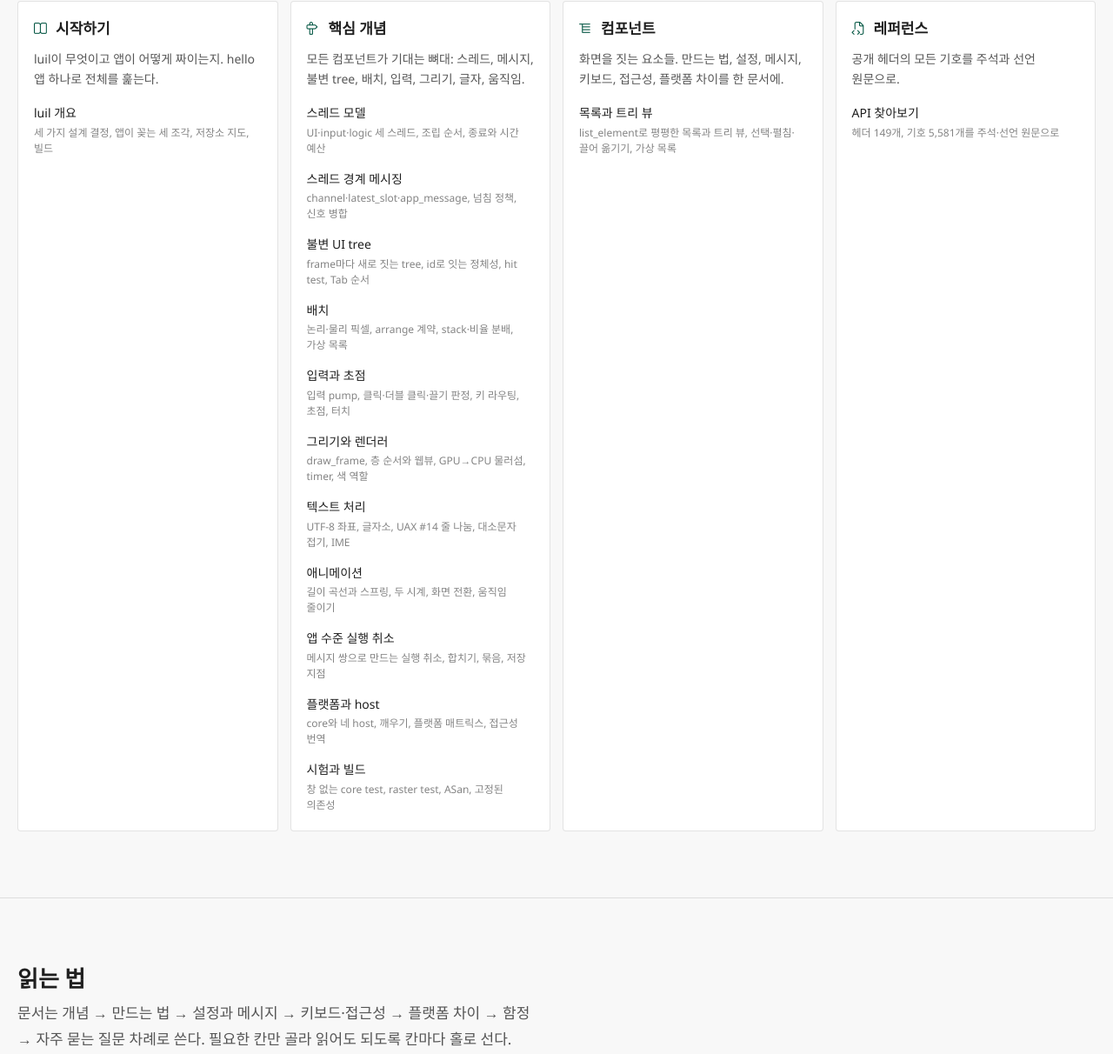
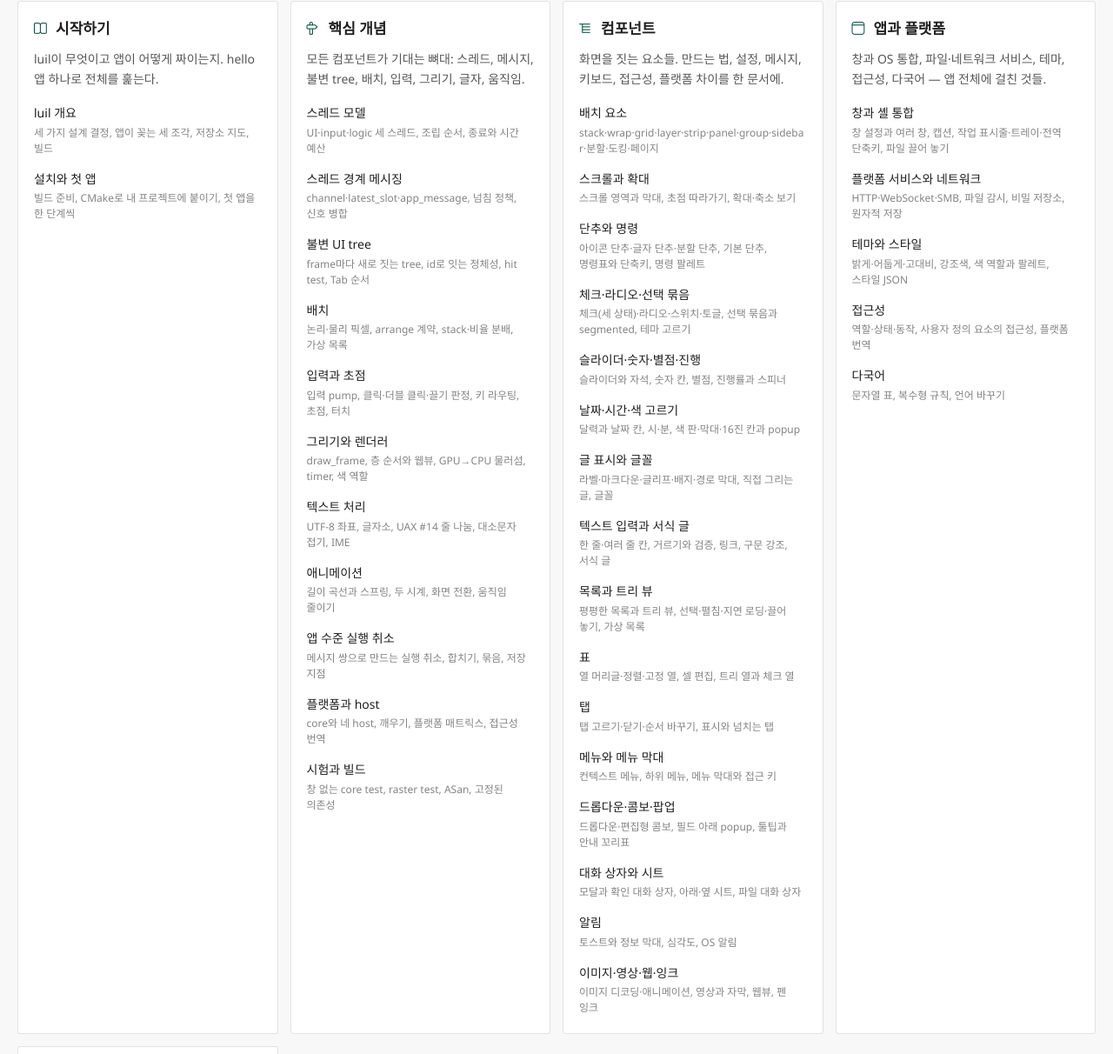
Before and after one commit to yuldK/luil, a plain HTML site: page docs/manual/index.html in a window 1280 px wide. Shown: the part 1028-2240 px from the top of the page at 87% size. Drawn offline with nearby package versions, Linux system fonts and the light colour scheme; a web font is replaced by a local one.

Commit message:
docs: 설명서 차례에 컴포넌트·앱과 플랫폼 문서 자리를 두고 문서별 검사 도구를 더한다
- manual.js의 DOCS에 쓸 문서 21개(컴포넌트 16, 앱과 플랫폼 5, 설치와 첫 앱)의 자리를 둔다.
- tools/check_page.mjs: 문서 하나를 네 가지 화면으로 열어 오류·넘침·빈 코드를 본다.
- fill_excerpts.py·gen_pages.py가 인자로 준 문서만 고칠 수 있게 한다 (나눠 쓸 때 서로 덮지 않게).
- AUTHORING.md에 문서별 작업 순서와 본보기(lists.html)를 적는다.

Co-Authored-By: Claude Opus 5.5 <noreply@anthropic.com>
Claude-Session: https://claude.ai/code/session_01Q38DNDc7NcRxQgmY7nQ41X

```diff
--- a/docs/manual/assets/manual.js
+++ b/docs/manual/assets/manual.js
@@ -21,6 +21,7 @@
         pages: [
           { id: "home", file: "index.html", title: "설명서 홈" },
           { id: "overview", file: "overview.html", title: "luil 개요" },
+          { id: "start", file: "start.html", title: "설치와 첫 앱" },
         ],
       },
       {
@@ -43,7 +44,35 @@
       {
         id: "ui",
         name: "컴포넌트",
-        pages: [{ id: "lists", file: "lists.html", title: "목록과 트리 뷰" }],
+        pages: [
+          { id: "containers", file: "containers.html", title: "배치 요소" },
+          { id: "scrolling", file: "scrolling.html", title: "스크롤과 확대" },
+          { id: "buttons", file: "buttons.html", title: "단추와 명령" },
+          { id: "choices", file: "choices.html", title: "체크·라디오·선택 묶음" },
+          { id: "values", file: "values.html", title: "슬라이더·숫자·별점·진행" },
+          { id: "pickers", file: "pickers.html", title: "날짜·시간·색 고르기" },
+          { id: "text-display", file: "text-display.html", title: "글 표시와 글꼴" },
+          { id: "text-input", file: "text-input.html", title: "텍스트 입력과 서식 글" },
+          { id: "lists", file: "lists.html", title: "목록과 트리 뷰" },
+          { id: "table", file: "table.html", title: "표" },
+          { id: "tabs", file: "tabs.html", title: "탭" },
+          { id: "menus", file: "menus.html", title: "메뉴와 메뉴 막대" },
+          { id: "popups", file: "popups.html", title: "드롭다운·콤보·팝업" },
+          { id: "dialogs", file: "dialogs.html", title: "대화 상자와 시트" },
+          { id: "notifications", file: "notifications.html", title: "알림" },
+          { id: "media", file: "media.html", title: "이미지·영상·웹·잉크" },
+        ],
+      },
+      {
+        id: "app",
+        name: "앱과 플랫폼",
+        pages: [
+          { id: "window", file: "window.html", title: "창과 셸 통합" },
+          { id: "services", file: "services.html", title: "플랫폼 서비스와 네트워크" },
+          { id: "theming", file: "theming.html", title: "테마와 스타일" },
+          { id: "accessibility", file: "accessibility.html", title: "접근성" },
+          { id: "i18n", file: "i18n.html", title: "다국어" },
+        ],
       },
       {
         id: "ref",
--- a/docs/manual/index.html
+++ b/docs/manual/index.html
@@ -228,11 +228,13 @@
     start: ["EAA4", "luil이 무엇이고 앱이 어떻게 짜이는지. hello 앱 하나로 전체를 훑는다."],
     concepts: ["EB20", "모든 컴포넌트가 기대는 뼈대: 스레드, 메시지, 불변 tree, 배치, 입력, 그리기, 글자, 움직임."],
     ui: ["EB86", "화면을 짓는 요소들. 만드는 법, 설정, 메시지, 키보드, 접근성, 플랫폼 차이를 한 문서에."],
+    app: ["EB7F", "창과 OS 통합, 파일·네트워크 서비스, 테마, 접근성, 다국어 — 앱 전체에 걸친 것들."],
     ref: ["EAE9", "공개 헤더의 모든 기호를 주석과 선언 원문으로."],
   };
   const PAGE_DESC = {
     home: "이 페이지",
     overview: "세 가지 설계 결정, 앱이 꽂는 세 조각, 저장소 지도, 빌드",
+    start: "빌드 준비, CMake로 내 프로젝트에 붙이기, 첫 앱을 한 단계씩",
     threads: "UI·input·logic 세 스레드, 조립 순서, 종료와 시간 예산",
     messaging: "channel·latest_slot·app_message, 넘침 정책, 신호 병합",
     "ui-tree": "frame마다 새로 짓는 tree, id로 잇는 정체성, hit test, Tab 순서",
@@ -244,7 +246,27 @@
     undo: "메시지 쌍으로 만드는 실행 취소, 합치기, 묶음, 저장 지점",
     platforms: "core와 네 host, 깨우기, 플랫폼 매트릭스, 접근성 번역",
     testing: "창 없는 core test, raster test, ASan, 고정된 의존성",
-    lists: "list_element로 평평한 목록과 트리 뷰, 선택·펼침·끌어 옮기기, 가상 목록",
+    containers: "stack·wrap·grid·layer·strip·panel·group·sidebar·분할·도킹·페이지",
+    scrolling: "스크롤 영역과 막대, 초점 따라가기, 확대·축소 보기",
+    buttons: "아이콘 단추·글자 단추·분할 단추, 기본 단추, 명령표와 단축키, 명령 팔레트",
+    choices: "체크(세 상태)·라디오·스위치·토글, 선택 묶음과 segmented, 테마 고르기",
+    values: "슬라이더와 자석, 숫자 칸, 별점, 진행률과 스피너",
+    pickers: "달력과 날짜 칸, 시·분, 색 판·막대·16진 칸과 popup",
+    "text-display": "라벨·마크다운·글리프·배지·경로 막대, 직접 그리는 글, 글꼴",
+    "text-input": "한 줄·여러 줄 칸, 거르기와 검증, 링크, 구문 강조, 서식 글",
+    lists: "평평한 목록과 트리 뷰, 선택·펼침·지연 로딩·끌어 놓기, 가상 목록",
+    table: "열 머리글·정렬·고정 열, 셀 편집, 트리 열과 체크 열",
+    tabs: "탭 고르기·닫기·순서 바꾸기, 표시와 넘치는 탭",
+    menus: "컨텍스트 메뉴, 하위 메뉴, 메뉴 막대와 접근 키",
+    popups: "드롭다운·편집형 콤보, 필드 아래 popup, 툴팁과 안내 꼬리표",
+    dialogs: "모달과 확인 대화 상자, 아래·옆 시트, 파일 대화 상자",
+    notifications: "토스트와 정보 막대, 심각도, OS 알림",
+    media: "이미지 디코딩·애니메이션, 영상과 자막, 웹뷰, 펜 잉크",
+    window: "창 설정과 여러 창, 캡션, 작업 표시줄·트레이·전역 단축키, 파일 끌어 놓기",
+    services: "HTTP·WebSocket·SMB, 파일 감시, 비밀 저장소, 원자적 저장",
+    theming: "밝게·어둡게·고대비, 강조색, 색 역할과 팔레트, 스타일 JSON",
+    accessibility: "역할·상태·동작, 사용자 정의 요소의 접근성, 플랫폼 번역",
+    i18n: "문자열 표, 복수형 규칙, 언어 바꾸기",
     api: "헤더 149개, 기호 5,581개를 주석·선언 원문으로",
   };
   for (const sec of DOCS.sections) {
```
Also changed, not shown: docs/manual/tools/check_page.mjs (added, +66 -0 lines), docs/manual/tools/manifest.json, 3 other files.
